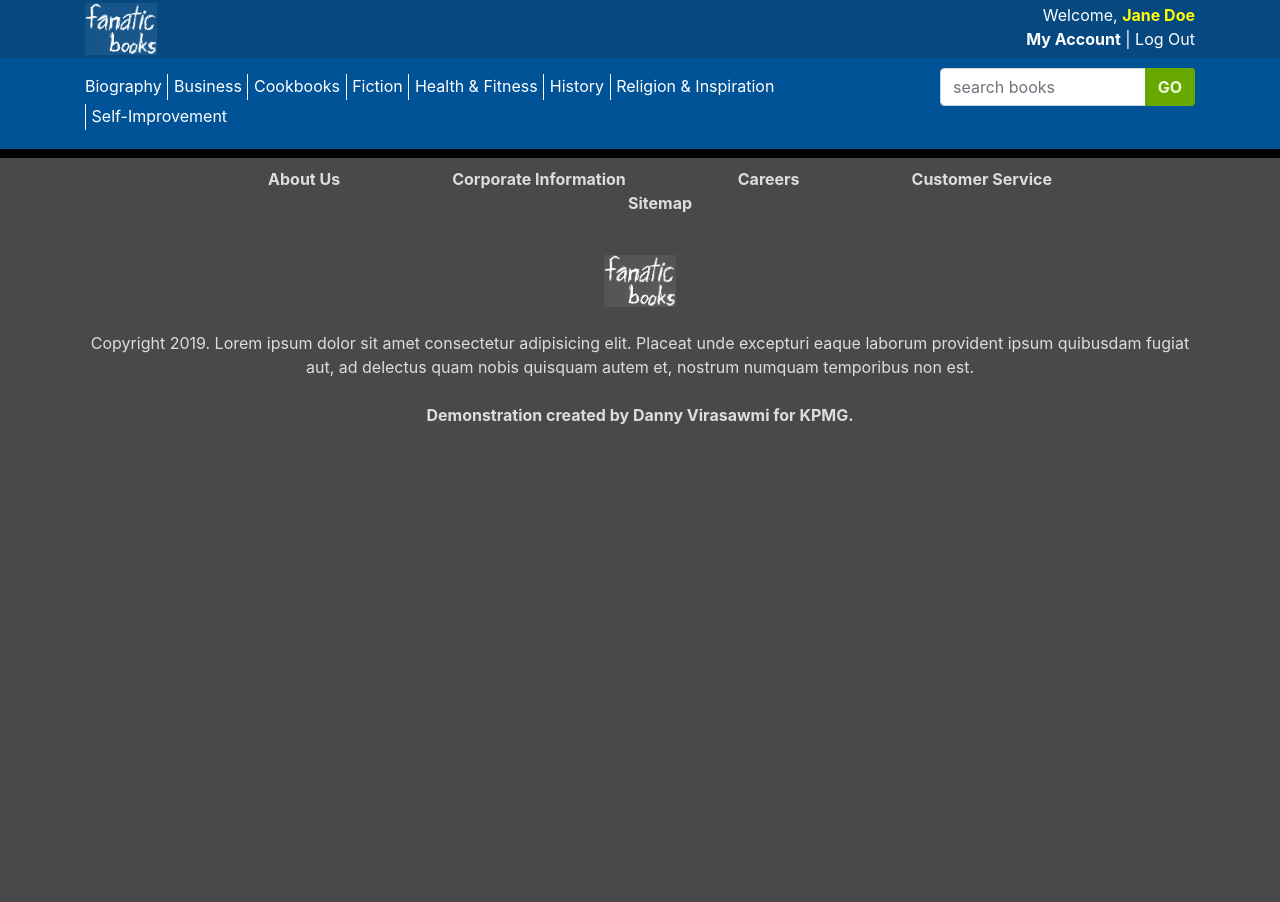
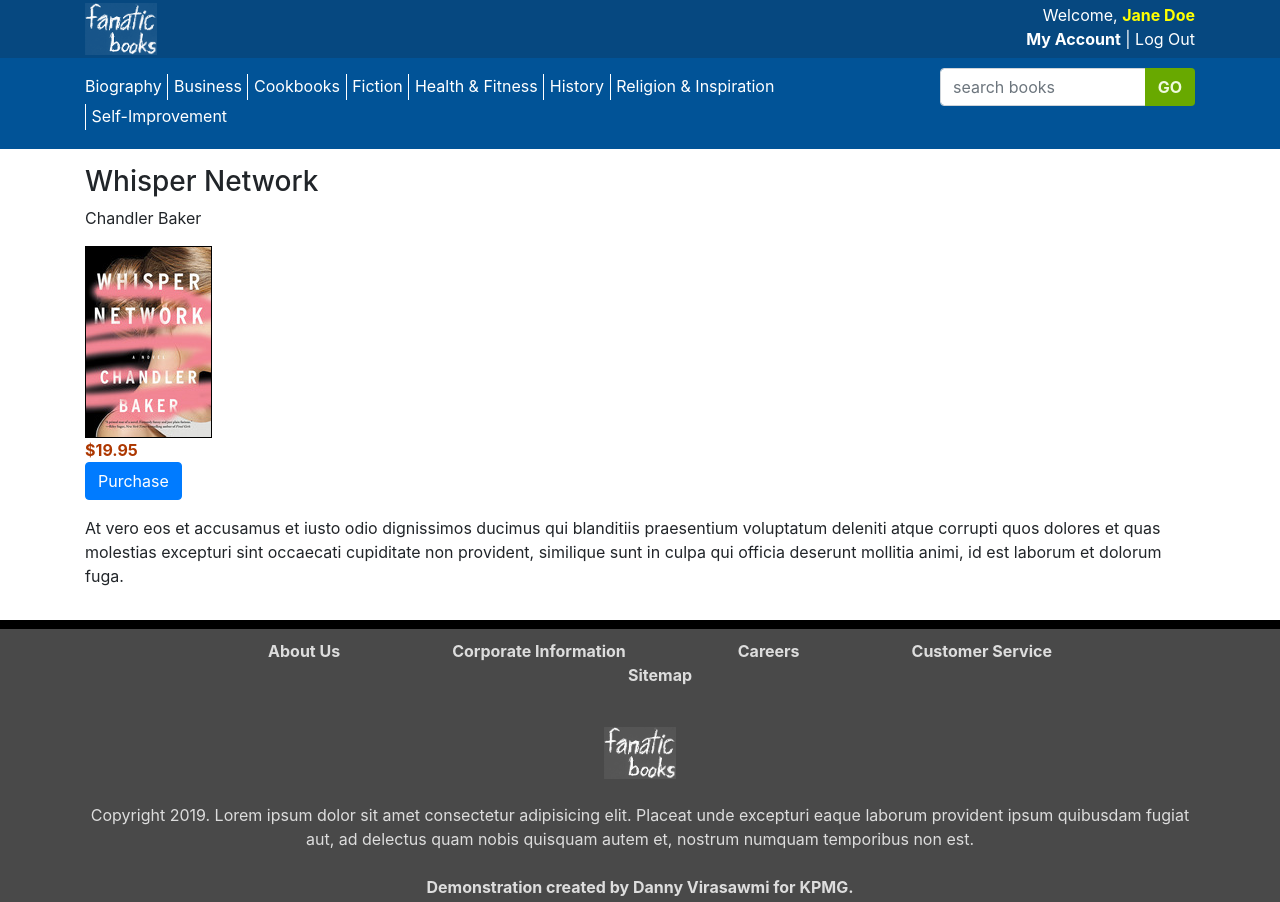
Before and after one commit to danv100/fanatic-bookstore, an Angular app: page /book/1 in a window 1280 px wide. Before the commit this address led to /. Before the commit the page ends 800 px from the top, so only its background shows below. Built offline with nearby package versions, Linux system fonts and the light colour scheme.

Commit message:
Create book page with Id numbers in routing.

```diff
--- a/src/app/app-routing.module.ts
+++ b/src/app/app-routing.module.ts
@@ -6,7 +6,7 @@ import { BookComponent } from './components/book/book.component';
 
 const routes: Routes = [
   { path: '', component: HomeComponent },
-  { path: 'book', component: BookComponent }
+  { path: 'book/:id', component: BookComponent }
 ];
 
 @NgModule({
--- a/src/app/components/book/book.component.html
+++ b/src/app/components/book/book.component.html
@@ -1,2 +1,16 @@
-<p>book works!</p>
-<p>{{currentBook | json}}</p>
+<div class="container">
+    <div class="row">
+        <div class="col mt-3 mb-3">
+            <h3>{{booklistSelection.title}}</h3>
+            <p>{{booklistSelection.author}}</p>
+            <p>
+                <img class="bookImage" src="/assets/images/book-{{ booklistImage | number }}.jpg">
+                <span class="price">{{booklistSelection.price | currency}}</span>
+                <button class="btn btn-primary">Purchase</button>
+            </p>
+            <p>
+                {{booklistSelection.description}}
+            </p>
+        </div>
+    </div>
+</div>
--- a/src/app/components/book/book.component.scss
+++ b/src/app/components/book/book.component.scss
@@ -0,0 +1,10 @@
+.bookImage {
+    border: 1px solid black;
+}
+
+.price {
+    clear: both;
+    display: block;
+    color: rgb(173, 55, 0);
+    font-weight: bold;
+}
--- a/src/app/components/book/book.component.ts
+++ b/src/app/components/book/book.component.ts
@@ -1,5 +1,6 @@
 import { Component, OnInit } from '@angular/core';
 import booklistJSON from '../../../assets/json/booklist.json';
+import { ActivatedRoute } from "@angular/router";
 
 @Component({
   selector: 'app-book',
@@ -9,13 +10,16 @@ import booklistJSON from '../../../assets/json/booklist.json';
 export class BookComponent implements OnInit {
 
 
-  constructor() {
+  constructor(private route: ActivatedRoute) {
 
    }
 
   ngOnInit() {
   }
 
+  booklistSelection: any = booklistJSON[this.route.snapshot.paramMap.get("id")];
+  booklistImage = Number(this.route.snapshot.paramMap.get("id")) + 1;
+
 
 
 }
--- a/src/app/layout/footer/footer.component.html
+++ b/src/app/layout/footer/footer.component.html
@@ -13,7 +13,7 @@
         </div>
         <div class="row">
             <div class="col-12 text-center mt-4 mb-4">
-                <img src="assets/images/logo-white.png" height="52">
+                <img src="assets/images/logo-white.png" height="52" routerLink="/">
             </div>
             <div class="col-12 text-center">
                 Copyright 2019. Lorem ipsum dolor sit amet consectetur adipisicing elit. Placeat unde excepturi eaque laborum provident ipsum quibusdam fugiat aut, ad delectus quam nobis quisquam autem et, nostrum numquam temporibus non est.
--- a/src/app/layout/header/header.component.html
+++ b/src/app/layout/header/header.component.html
@@ -2,7 +2,7 @@
     <div class="container">
         <div class="row">
             <div class="col-3">
-            <img src="assets/images/logo-white.png" alt="Fanatic Books - Logo" height="52">
+            <img src="assets/images/logo-white.png" alt="Fanatic Books - Logo" height="52" routerLink="/">
             </div>
             <div class="col-9 text-right">
                 <app-account-info></app-account-info>
```
